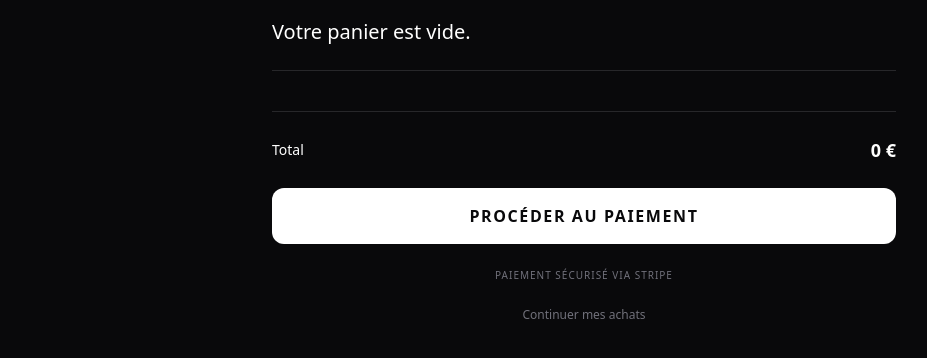
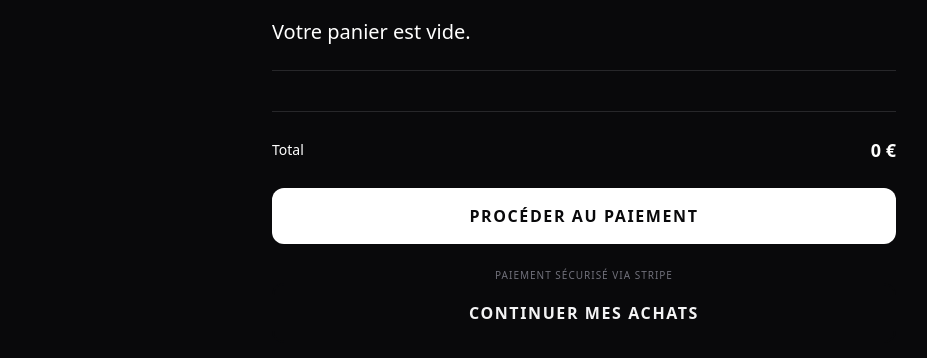
Before and after one commit to rafaeldupreypro-del/Test_Site, a plain HTML site: page Templates/Premium/panier.html in a window 1280 px wide. Shown: the part 182-540 px from the top of the page, without its empty margins (56-983 px from the left). Drawn offline with nearby package versions, Linux system fonts and the light colour scheme.

Commit message:
Modif premium

```diff
--- a/Templates/Premium/panier.html
+++ b/Templates/Premium/panier.html
@@ -54,7 +54,10 @@
                     Paiement sécurisé via Stripe
                 </p>
             </div>
-        <a href="index.html" class="block text-center mt-6 text-xs text-zinc-500 hover:text-white">Continuer mes achats</a>
+        <button onclick="closeModal()"
+        class="w-full border-2 border-zinc-950 py-4 rounded-xl font-bold uppercase tracking-widest hover:bg-zinc-100 transition-all duration-300">
+            Continuer mes achats
+        </button>
     </main>
 
     <script>
```
